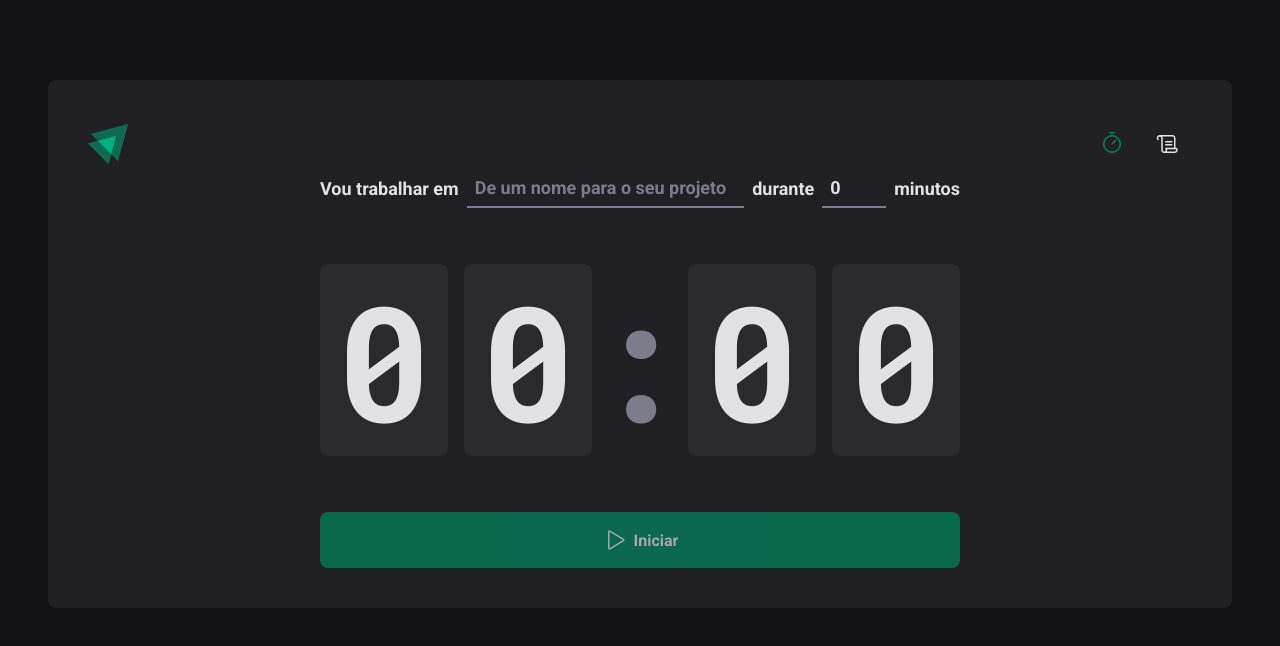
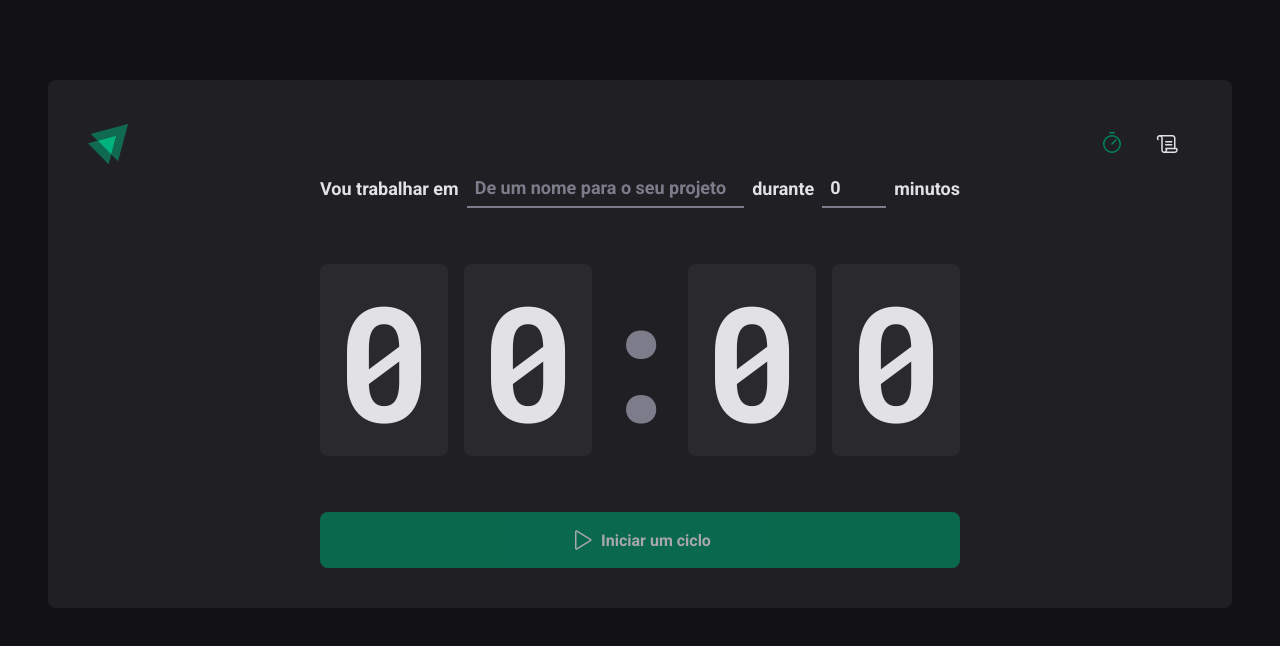
Before and after one commit to alandlan/IgniteReact-Projeto2, a React (Vite) app in the folder ignite-timer/: page / in a window 1280 px wide. Shown: the top 646 px of the page. Built offline with nearby package versions, Linux system fonts and the light colour scheme.

Commit message:
interrompendo ciclo

```diff
--- a/ignite-timer/src/pages/Home/index.tsx
+++ b/ignite-timer/src/pages/Home/index.tsx
@@ -1,8 +1,8 @@
-import { Play } from 'phosphor-react';
+import { HandPalm, Play } from 'phosphor-react';
 import { useForm } from 'react-hook-form';
 import { zodResolver } from '@hookform/resolvers/zod';
 import * as zod from 'zod';
-import { differenceInSeconds, min } from 'date-fns';
+import { differenceInSeconds, min, set } from 'date-fns';
 import {
     CountdownContainer,
     FormContainer,
@@ -10,9 +10,11 @@ import {
     MinutesAmountInput,
     Separator,
     StartCountdownButton,
+    StopCountdownButton,
     TaskInput
 } from './styles';
 import { useEffect, useState } from 'react';
+import { cy } from 'date-fns/locale';
 
 const newCycleFormValidationSchema = zod.object({
     task: zod.string().min(1, 'Nome do projeto é obrigatório'),
@@ -34,6 +36,7 @@ interface Cycle {
     task: string;
     minutesAmount: number;
     startDate: Date;
+    interruptionDate?: Date;
 }
 
 export function Home() {
@@ -81,6 +84,25 @@ export function Home() {
         reset();
     }
 
+    function handleInterruptCycle() {
+        setCycles((state) => {
+            const updatedCycles = state.map((cycle) => {
+                if (cycle.id === currentCycleId) {
+                    return {
+                        ...cycle,
+                        interruptionDate: new Date()
+                    };
+                }
+                return cycle;
+            });
+
+            return updatedCycles;
+        });
+
+        setCurrentCycleId(null);
+        setAmountSeconds(0);
+    }
+
     const totalSeconds = activeCycle ? activeCycle.minutesAmount * 60 : 0;
     const currentSeconds = activeCycle ? totalSeconds - amountSeconds : 0;
 
@@ -99,6 +121,8 @@ export function Home() {
     const task = watch('task');
     const isDisabled = !task;
 
+    console.log(cycles);
+
     return (
         <HomeContainer>
             <form onSubmit={handleSubmit(handleCreateNewCycle)} action="">
@@ -109,6 +133,7 @@ export function Home() {
                         list="tasks"
                         id="task"
                         placeholder="De um nome para o seu projeto"
+                        disabled={activeCycle ? true : false}
                         {...register('task')}
                     />
                     <datalist id="tasks">
@@ -124,6 +149,7 @@ export function Home() {
                         type="number"
                         id="time"
                         placeholder="00"
+                        disabled={activeCycle ? true : false}
                         {...register('minutesAmount', { valueAsNumber: true })}
                     />
                     <span>minutos</span>
@@ -136,10 +162,17 @@ export function Home() {
                     <span>{seconds[1]}</span>
                 </CountdownContainer>
 
-                <StartCountdownButton disabled={isDisabled} type="submit">
-                    <Play size={24} />
-                    Iniciar
-                </StartCountdownButton>
+                {activeCycle ? (
+                    <StopCountdownButton onClick={handleInterruptCycle} type="button">
+                        <HandPalm size={24} />
+                        <span>Em andamento</span>
+                    </StopCountdownButton>
+                ) : (
+                    <StartCountdownButton type="submit" disabled={isDisabled}>
+                        <Play size={24} />
+                        <span>Iniciar um ciclo</span>
+                    </StartCountdownButton>
+                )}
             </form>
         </HomeContainer>
     );
--- a/ignite-timer/src/pages/Home/styles.ts
+++ b/ignite-timer/src/pages/Home/styles.ts
@@ -85,7 +85,7 @@ export const Separator = styled.div`
     justify-content: center;
 `;
 
-export const StartCountdownButton = styled.button`
+export const BaseCountdownButton = styled.button`
     width: 100%;
     border: 0;
     padding: 1rem;
@@ -93,21 +93,32 @@ export const StartCountdownButton = styled.button`
     display: flex;
     align-items: center;
     justify-content: center;
+    color: ${(props) => props.theme['gray-100']};
 
     gap: 0.5rem;
     font-weight: bold;
     cursor: pointer;
 
-    background: ${(props) => props.theme['green-500']};
-    color: ${(props) => props.theme['gray-100']};
-
     &:disabled {
         opacity: 0.7;
         cursor: not-allowed;
     }
+`;
+
+export const StartCountdownButton = styled(BaseCountdownButton)`
+    background: ${(props) => props.theme['green-500']};
 
     &:not(:disabled):hover {
         transition: background 0.2s;
         background: ${(props) => props.theme['green-700']};
     }
 `;
+
+export const StopCountdownButton = styled(BaseCountdownButton)`
+    background: ${(props) => props.theme['red-500']};
+
+    &:not(:disabled):hover {
+        transition: background 0.2s;
+        background: ${(props) => props.theme['red-700']};
+    }
+`;
```
